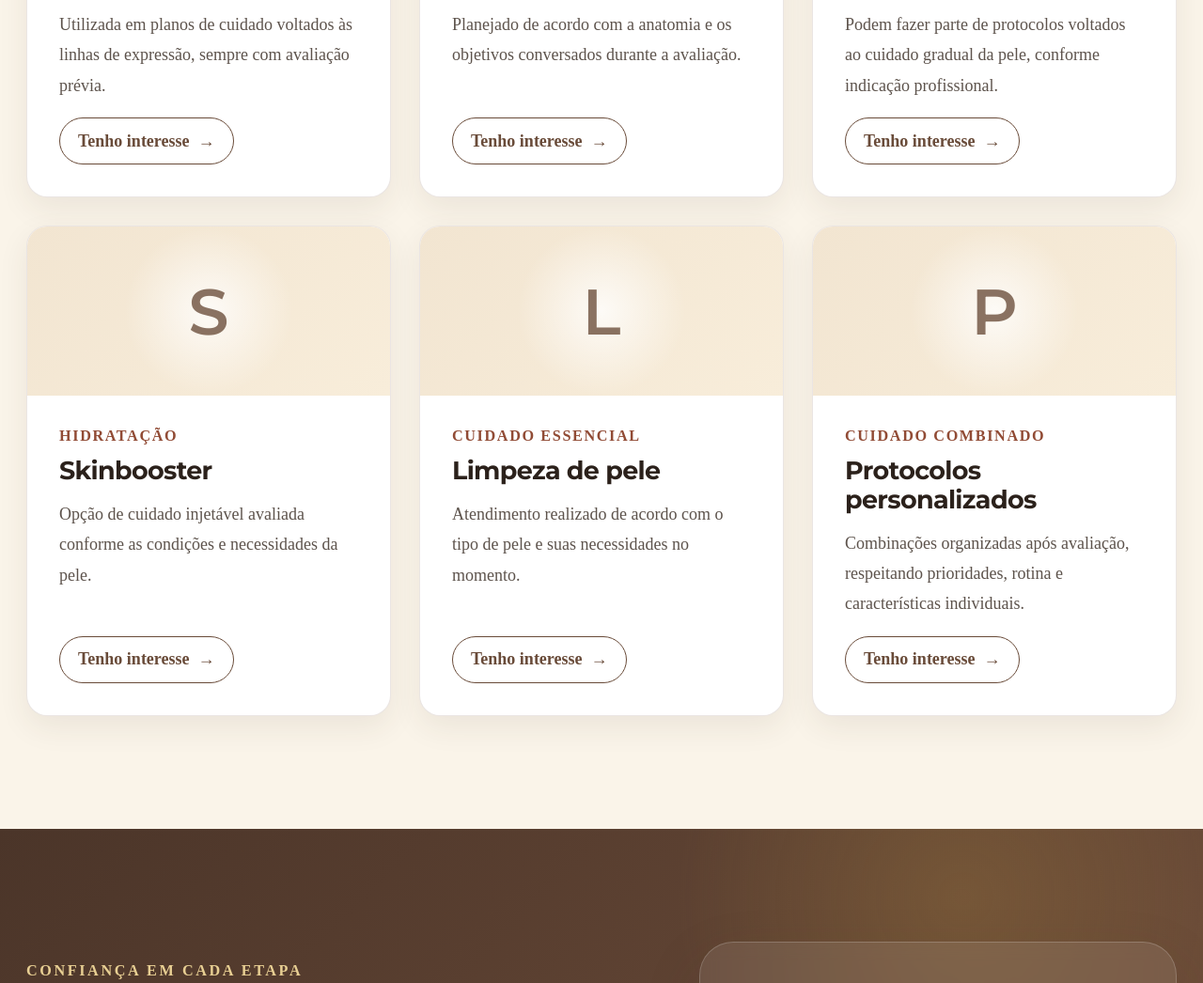
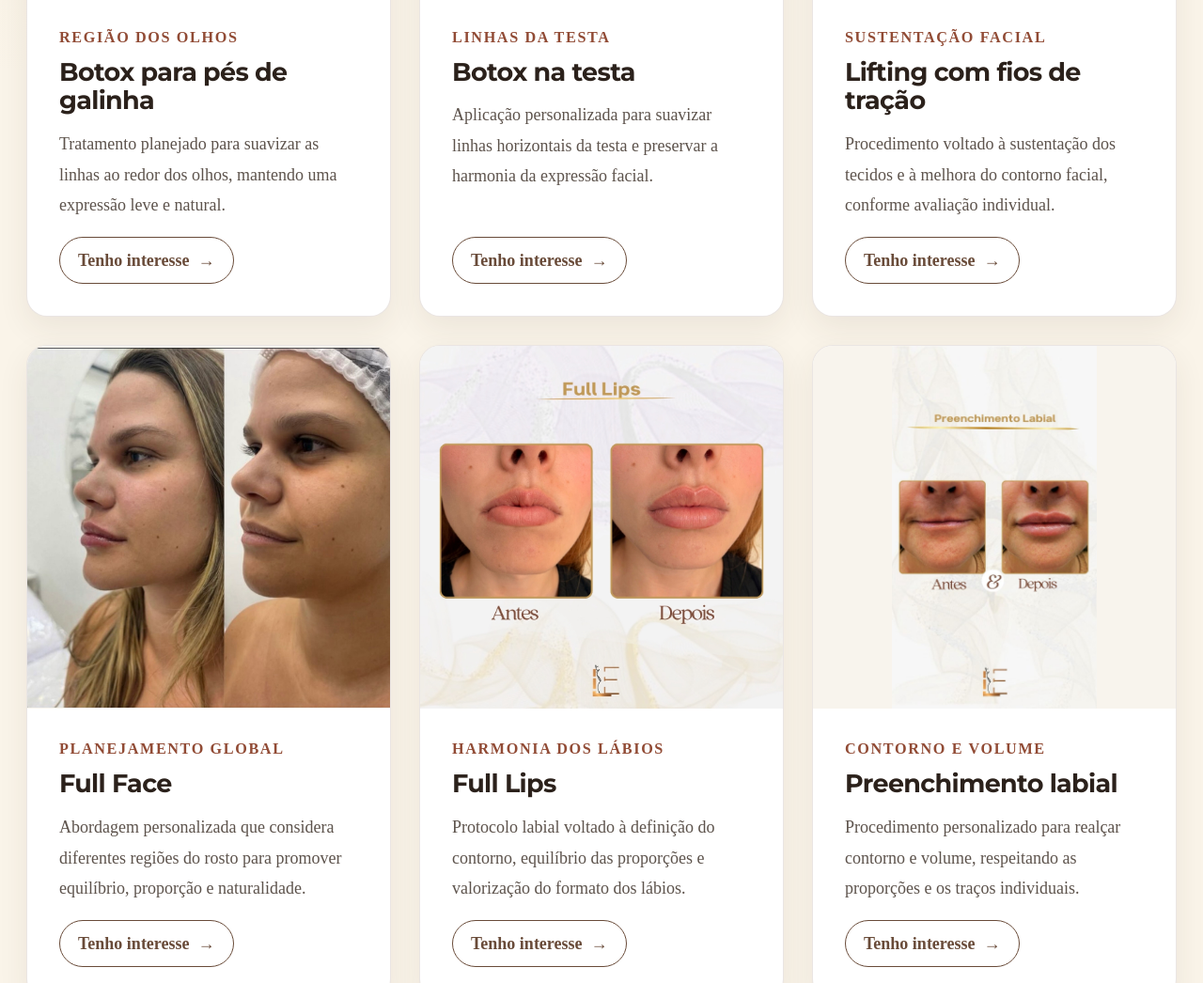
Before and after one commit to juniord8/LPLUNA-RG, a plain HTML site: page index.html in a window 1280 px wide. Shown: the part 2633-3679 px from the top of the page at 94% size. Drawn offline with Linux system fonts and the light colour scheme.

Commit message:
Atualizações

```diff
--- a/index.html
+++ b/index.html
@@ -163,19 +163,22 @@
             <article class="service-card service-card-featured reveal">
               <div class="service-image">
                 <img
-                  src="imagens/Botox.jpg"
-                  alt="Registro de atendimento com toxina botulínica"
+                  src="imagens/botox-pes-de-galinha.jpg"
+                  alt="Antes e depois de Botox nos pés de galinha"
                   loading="lazy"
                 />
               </div>
               <div class="service-content">
-                <span>Expressão facial</span>
-                <h3>Toxina botulínica</h3>
+                <span>Região dos olhos</span>
+                <h3>Botox para pés de galinha</h3>
                 <p>
-                  Utilizada em planos de cuidado voltados às linhas de
-                  expressão, sempre com avaliação prévia.
+                  Tratamento planejado para suavizar as linhas ao redor dos
+                  olhos, mantendo uma expressão leve e natural.
                 </p>
-                <a href="#avaliacao" data-select-service="Toxina botulínica">
+                <a
+                  href="#avaliacao"
+                  data-select-service="Botox para pés de galinha"
+                >
                   Tenho interesse <span aria-hidden="true">→</span>
                 </a>
               </div>
@@ -184,19 +187,19 @@
             <article class="service-card service-card-featured reveal">
               <div class="service-image">
                 <img
-                  src="imagens/Preen.Labial.jpg"
-                  alt="Registro de atendimento com preenchimento"
+                  src="imagens/botox-testa.jpg"
+                  alt="Antes e depois de Botox na testa"
                   loading="lazy"
                 />
               </div>
               <div class="service-content">
-                <span>Equilíbrio e proporção</span>
-                <h3>Preenchimento facial</h3>
+                <span>Linhas da testa</span>
+                <h3>Botox na testa</h3>
                 <p>
-                  Planejado de acordo com a anatomia e os objetivos conversados
-                  durante a avaliação.
+                  Aplicação personalizada para suavizar linhas horizontais da
+                  testa e preservar a harmonia da expressão facial.
                 </p>
-                <a href="#avaliacao" data-select-service="Preenchimento facial">
+                <a href="#avaliacao" data-select-service="Botox na testa">
                   Tenho interesse <span aria-hidden="true">→</span>
                 </a>
               </div>
@@ -205,66 +208,108 @@
             <article class="service-card service-card-featured reveal">
               <div class="service-image">
                 <img
-                  src="imagens/Lifting.jpg"
-                  alt="Registro de cuidado facial personalizado"
+                  src="imagens/fios-de-tracao.jpg"
+                  alt="Resultado de lifting facial com fios de tração"
                   loading="lazy"
                 />
               </div>
               <div class="service-content">
-                <span>Qualidade da pele</span>
-                <h3>Bioestimuladores</h3>
+                <span>Sustentação facial</span>
+                <h3>Lifting com fios de tração</h3>
                 <p>
-                  Podem fazer parte de protocolos voltados ao cuidado gradual
-                  da pele, conforme indicação profissional.
+                  Procedimento voltado à sustentação dos tecidos e à melhora do
+                  contorno facial, conforme avaliação individual.
                 </p>
-                <a href="#avaliacao" data-select-service="Bioestimuladores">
+                <a
+                  href="#avaliacao"
+                  data-select-service="Lifting com fios de tração"
+                >
                   Tenho interesse <span aria-hidden="true">→</span>
                 </a>
               </div>
             </article>
 
-            <article class="service-card reveal">
-              <div class="service-symbol" aria-hidden="true">S</div>
+            <article class="service-card service-card-featured reveal">
+              <div class="service-image">
+                <img
+                  src="imagens/full-face.jpeg"
+                  alt="Antes e depois de protocolo Full Face"
+                  loading="lazy"
+                />
+              </div>
               <div class="service-content">
-                <span>Hidratação</span>
-                <h3>Skinbooster</h3>
+                <span>Planejamento global</span>
+                <h3>Full Face</h3>
                 <p>
-                  Opção de cuidado injetável avaliada conforme as condições e
-                  necessidades da pele.
+                  Abordagem personalizada que considera diferentes regiões do
+                  rosto para promover equilíbrio, proporção e naturalidade.
                 </p>
-                <a href="#avaliacao" data-select-service="Skinbooster">
+                <a href="#avaliacao" data-select-service="Full Face">
                   Tenho interesse <span aria-hidden="true">→</span>
                 </a>
               </div>
             </article>
 
-            <article class="service-card reveal">
-              <div class="service-symbol" aria-hidden="true">L</div>
+            <article class="service-card service-card-featured reveal">
+              <div class="service-image">
+                <img
+                  src="imagens/full-lips.jpg"
+                  alt="Antes e depois do protocolo Full Lips"
+                  loading="lazy"
+                />
+              </div>
               <div class="service-content">
-                <span>Cuidado essencial</span>
-                <h3>Limpeza de pele</h3>
+                <span>Harmonia dos lábios</span>
+                <h3>Full Lips</h3>
                 <p>
-                  Atendimento realizado de acordo com o tipo de pele e suas
-                  necessidades no momento.
+                  Protocolo labial voltado à definição do contorno, equilíbrio
+                  das proporções e valorização do formato dos lábios.
                 </p>
-                <a href="#avaliacao" data-select-service="Limpeza de pele">
+                <a href="#avaliacao" data-select-service="Full Lips">
                   Tenho interesse <span aria-hidden="true">→</span>
                 </a>
               </div>
             </article>
 
-            <article class="service-card reveal">
-              <div class="service-symbol" aria-hidden="true">P</div>
+            <article class="service-card service-card-featured reveal">
+              <div class="service-image">
+                <img
+                  src="imagens/preenchimento-labial.jpg"
+                  alt="Antes e depois de preenchimento labial"
+                  loading="lazy"
+                />
+              </div>
               <div class="service-content">
-                <span>Cuidado combinado</span>
-                <h3>Protocolos personalizados</h3>
+                <span>Contorno e volume</span>
+                <h3>Preenchimento labial</h3>
                 <p>
-                  Combinações organizadas após avaliação, respeitando
-                  prioridades, rotina e características individuais.
+                  Procedimento personalizado para realçar contorno e volume,
+                  respeitando as proporções e os traços individuais.
+                </p>
+                <a href="#avaliacao" data-select-service="Preenchimento labial">
+                  Tenho interesse <span aria-hidden="true">→</span>
+                </a>
+              </div>
+            </article>
+
+            <article class="service-card service-card-featured reveal">
+              <div class="service-image">
+                <img
+                  src="imagens/preenchimento-bigode-chines.jpg"
+                  alt="Antes e depois de preenchimento do bigode chinês"
+                  loading="lazy"
+                />
+              </div>
+              <div class="service-content">
+                <span>Suavização de sulcos</span>
+                <h3>Preenchimento do bigode chinês</h3>
+                <p>
+                  Tratamento individualizado para suavizar o sulco nasogeniano
+                  e recuperar a harmonia da região.
                 </p>
                 <a
                   href="#avaliacao"
-                  data-select-service="Protocolos faciais personalizados"
+                  data-select-service="Preenchimento do bigode chinês"
                 >
                   Tenho interesse <span aria-hidden="true">→</span>
                 </a>
@@ -387,12 +432,13 @@
               <label for="service">Serviço de interesse</label>
               <select id="service" name="service" required>
                 <option value="">Selecione uma opção</option>
-                <option>Toxina botulínica</option>
-                <option>Preenchimento facial</option>
-                <option>Bioestimuladores</option>
-                <option>Skinbooster</option>
-                <option>Limpeza de pele</option>
-                <option>Protocolos faciais personalizados</option>
+                <option>Botox para pés de galinha</option>
+                <option>Botox na testa</option>
+                <option>Lifting com fios de tração</option>
+                <option>Full Face</option>
+                <option>Full Lips</option>
+                <option>Preenchimento labial</option>
+                <option>Preenchimento do bigode chinês</option>
                 <option>Ainda não sei</option>
               </select>
             </div>
--- a/style.css
+++ b/style.css
@@ -481,14 +481,14 @@ h3 {
 
 .service-image {
   overflow: hidden;
-  aspect-ratio: 4 / 3;
-  background: var(--cream-200);
+  aspect-ratio: 1 / 1;
+  background: #f8f4ed;
 }
 
 .service-image img {
   width: 100%;
   height: 100%;
-  object-fit: cover;
+  object-fit: contain;
   transition: transform 400ms ease;
 }
 
@@ -1102,7 +1102,7 @@ h3 {
   }
 
   .service-image {
-    aspect-ratio: 5 / 4;
+    aspect-ratio: 1 / 1;
   }
 
   .authority-panel,
```
Also changed, not shown: imagens/botox-pes-de-galinha.jpg (added), imagens/botox-testa.jpg (added), imagens/fios-de-tracao.jpg (added), imagens/full-face.jpeg (added), imagens/full-lips.jpg (added), imagens/preenchimento-bigode-chines.jpg (added), imagens/preenchimento-labial.jpg (added).
